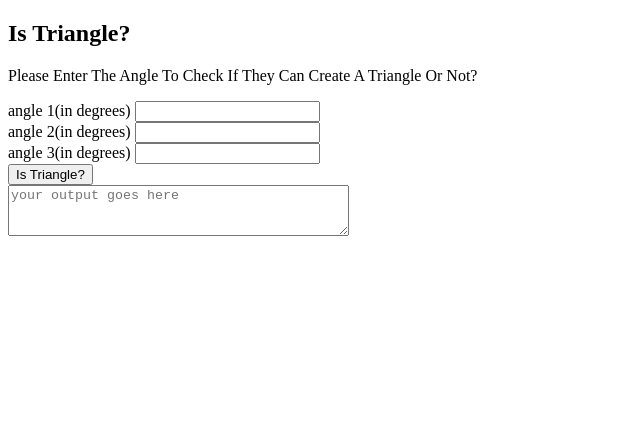
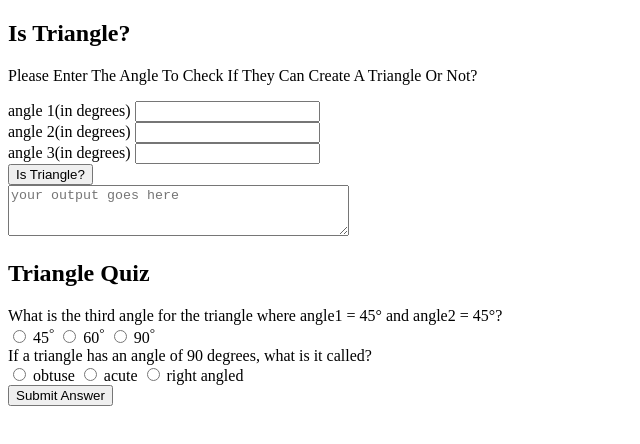
Before and after one commit to the-mainak-banerjee/the-triangle-man, a plain HTML site: page index.html in a window 1280 px wide. Shown: the whole page, without its empty margins (0-640 px from the left). Drawn offline with Linux system fonts and the light colour scheme.

Commit message:
feat:- added HTML of triangle quiz

```diff
--- a/index.html
+++ b/index.html
@@ -10,6 +10,7 @@
     <!-- Navbar -->
 
     <!-- Is Triangle -->
+    <div class="isTriangle">
         <div class="inputSection" id="inputSection">
             <h2 class="inputHeader">Is Triangle?</h2>
             <p class="inputDescription">Please Enter The Angle To Check If They Can Create A Triangle Or Not?</p>
@@ -34,6 +35,34 @@
         <div class="outputSection">
             <textarea name="showOutput" id="showOutput" cols="40" rows="3" class="showOutput" placeholder="your output goes here" readonly></textarea>
         </div>
+    </div>
+
+    <!-- Triangle Quiz -->
+    <div class="triangleQuiz">
+        <div class="quizSection">
+            <h2 class="quizHeader">Triangle Quiz</h2>
+            <form action="/#" class="quizForm" id="quizForm">
+                <div class="questions">What is the third angle for the triangle where angle1 = 45° and angle2 = 45°?</div>
+                <input type="radio" name="question1" id="q1_option1">
+                <label for="q1_option1">45<sup>&deg;</sup></label>
+                <input type="radio" name="question1" id="q1_option2">
+                <label for="q1_option2">60<sup>&deg;</sup></label>
+                <input type="radio" name="question1" id="q1_option3">
+                <label for="q1_option3">90<sup>&deg;</sup></label>
+
+                <div class="questions">If a triangle has an angle of 90 degrees, what is it called?</div>
+                <input type="radio" name="question2" id="q2_option1">
+                <label for="q2_option1">obtuse</label>
+                <input type="radio" name="question2" id="q2_option2">
+                <label for="q2_option2">acute </label>
+                <input type="radio" name="question2" id="q2_option3">
+                <label for="q2_option3">right angled</label>
+            </form>
+            <button id="submitForm">Submit Answer</button>
+        </div>
+        <div class="showScore" id="showScore"></div>
+    </div>
+
 
     <script src="main.js" type="text/JavaScript"></script>
 </body>
```
Lines whose indentation alone changed are shown as unchanged.
